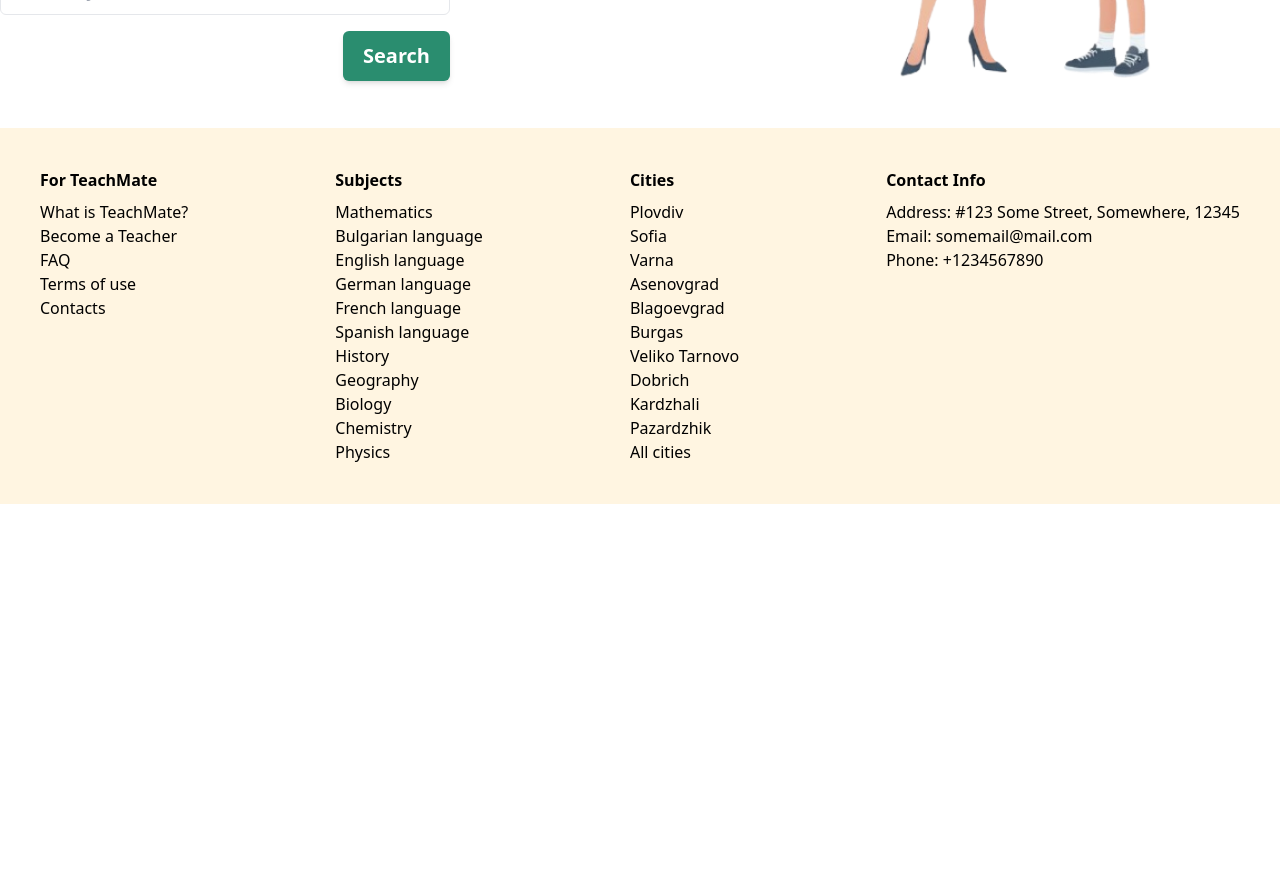
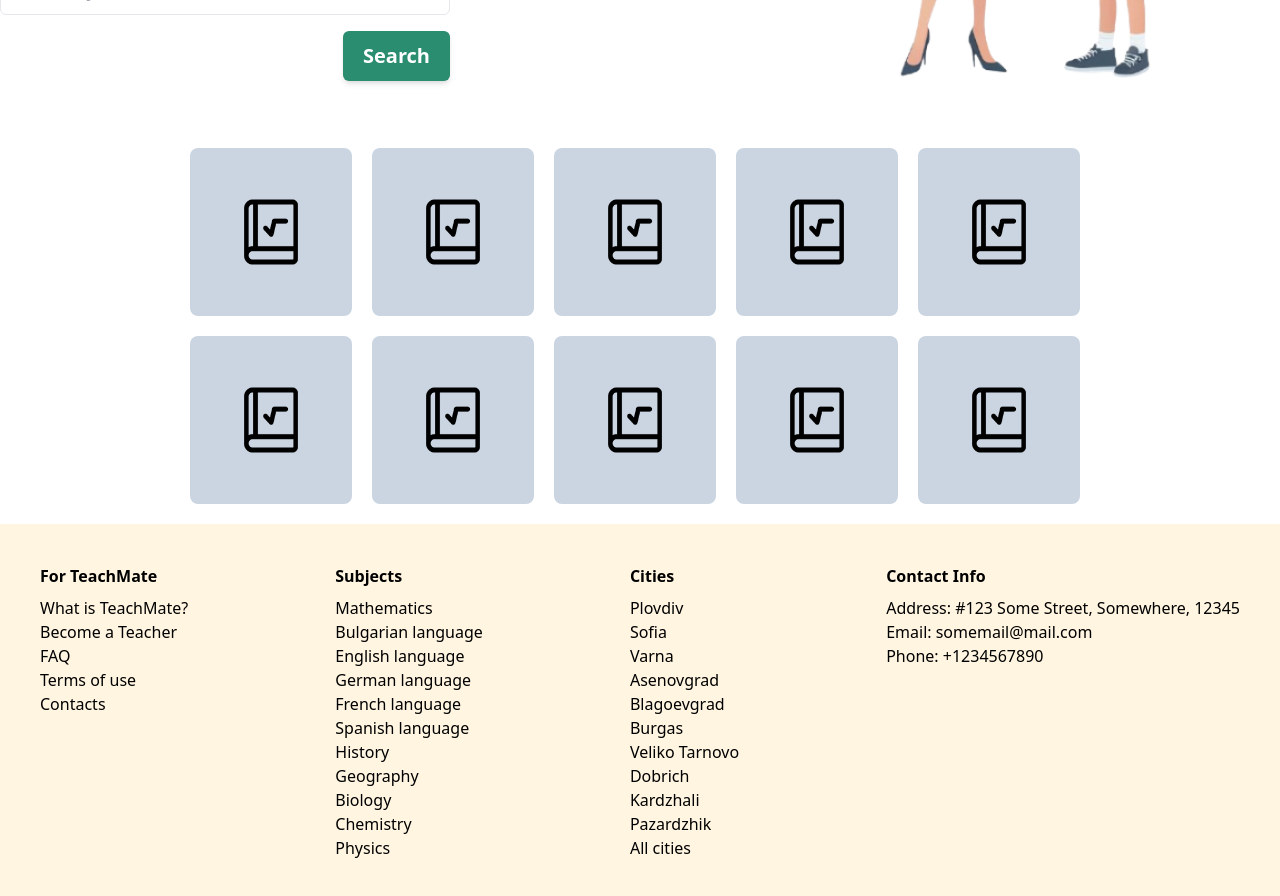
Before and after one commit to MSDoshev/teach-mate, a React (Vite) app: page / in a window 1280 px wide. Shown: the part 560-1456 px from the top of the page. Before the commit the page ends 1064 px from the top, so only its background shows below. Built offline with nearby package versions, Linux system fonts and the light colour scheme.

Commit message:
card items

```diff
--- /dev/null
+++ b/src/components/Card.tsx
@@ -0,0 +1,11 @@
+type CardProps ={
+    image:string;
+}
+export default function Card({image}:CardProps){
+    return(
+        <div className="p-11 bg-slate-300 rounded-lg w-[18%]">
+            <img className="w-[80px] h-[80px]"src={image} alt="icon" />
+        </div>
+    )
+
+}
--- a/src/pages/Home/Home.tsx
+++ b/src/pages/Home/Home.tsx
@@ -3,10 +3,12 @@ import InputField from "../../components/InputField.tsx";
 import PrimaryButton from "../../components/PrimaryButton.tsx";
 import { disciplines, provinces } from "../../utils/constants.ts";
 import homeImage from "../../assets/home-image.png";
+import Card from "../../components/Card.tsx";
+import mathIcon from "../../assets/math-book.png";
 
 export default function Home() {
   return (
-    <div className="flex items-center justify-center">
+    <div className="flex flex-col items-center justify-center">
       <div className="max-w-[1440px] pt-32 w-full flex flex-row items-center justify-between gap-10">
         <div className="flex flex-col gap-6">
           <h1 className="font-bold text-[38px] w-[450px] leading-[45px]">
@@ -32,6 +34,19 @@ export default function Home() {
           className="max-w-[500px] h-auto object-cover"
         />
       </div>
+
+      <div className="flex-wrap max-w-[900px] w-full flex items-center py-5 gap-5">
+        <Card image={mathIcon}/>
+        <Card image={mathIcon}/>
+        <Card image={mathIcon}/>
+        <Card image={mathIcon}/>
+        <Card image={mathIcon}/>
+        <Card image={mathIcon}/>
+        <Card image={mathIcon}/>
+        <Card image={mathIcon}/>
+        <Card image={mathIcon}/>
+        <Card image={mathIcon}/>
+      </div>
     </div>
   );
 }
```
Also changed, not shown: src/assets/math-book.png (added).
